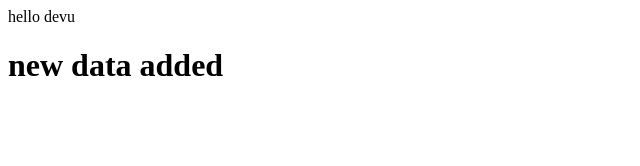
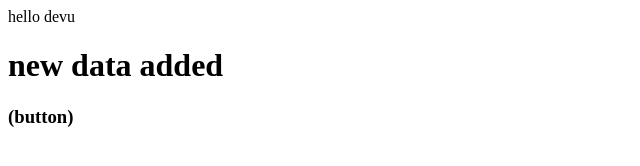
Before and after one commit to harshbr/firstone, a plain HTML site: page index.html in a window 1280 px wide. Shown: the full height of the page, 0-640 px from the left. Drawn offline with Linux system fonts and the light colour scheme.

Commit message:
new feature added

```diff
--- a/index.html
+++ b/index.html
@@ -1,2 +1,3 @@
 <p>hello devu</p>
 <h1>new data added</h1>
+<h3>(button)</h3>
```
